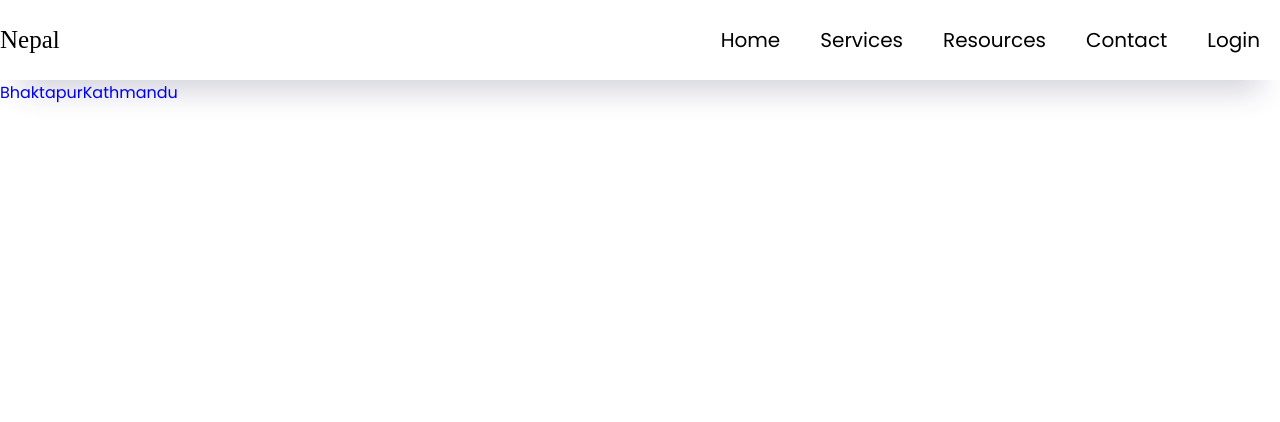
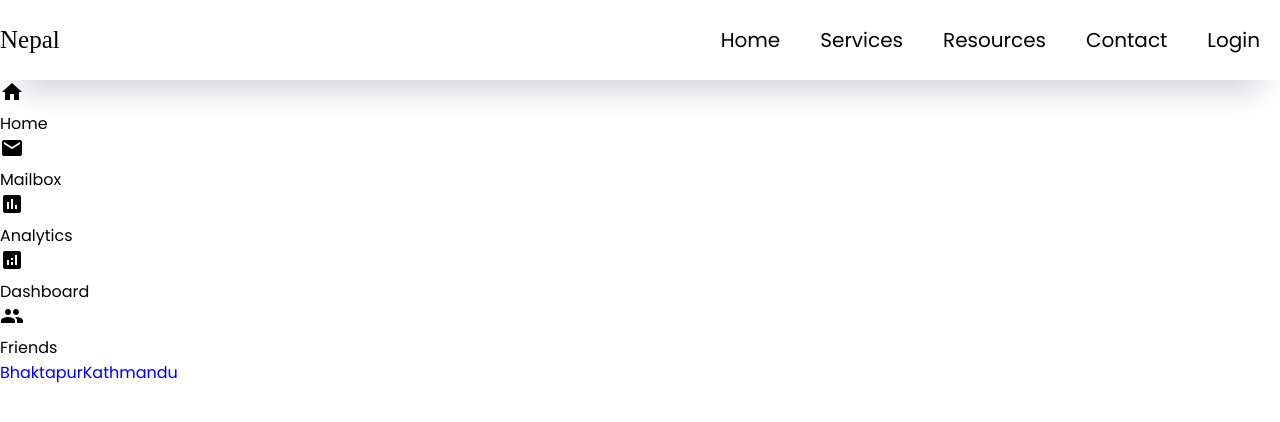
Before and after one commit to prabeshkhatakho/Nepalproj, a React (Create React App) app in the folder my-app/: page / in a window 1280 px wide. Shown: the top 422 px of the page. Built offline with nearby package versions, Linux system fonts and the light colour scheme.

Commit message:
sidebar commit

```diff
--- a/my-app/package.json
+++ b/my-app/package.json
@@ -3,6 +3,9 @@
   "version": "0.1.0",
   "private": true,
   "dependencies": {
+    "@emotion/react": "^11.11.0",
+    "@emotion/styled": "^11.11.0",
+    "@mui/material": "^5.13.2",
     "@testing-library/jest-dom": "^5.16.5",
     "@testing-library/react": "^13.4.0",
     "@testing-library/user-event": "^13.5.0",
--- a/my-app/src/App.js
+++ b/my-app/src/App.js
@@ -6,6 +6,7 @@ import Navbar from './components/Navbar.js'
 import Kathmandu from './components/Kathmandu'
 import Bhaktapur from './components/Bhaktapur'
 import Home from './components/home'
+import Sidebar from './components/Sidebar'
 
 
 
@@ -17,6 +18,7 @@ function App() {
 
       <Router>
         <Navbar />
+        <Sidebar />
           <Routes>
             <Route path={"/"} element={<Home />}></Route>
 
--- /dev/null
+++ b/my-app/src/components/SidebarData.js
@@ -0,0 +1,35 @@
+import React from 'react'
+import HomeIcon from '@mui/icons-material/Home';
+import EmailIcon from '@mui/icons-material/Email';
+import AssessmentIcon from '@mui/icons-material/Assessment';
+import AnalyticsIcon from '@mui/icons-material/Analytics';
+import GroupIcon from '@mui/icons-material/Group';
+
+export const SidebarData = [
+    {
+        title:"Home",
+        icon: <HomeIcon />,
+        link:"/home",
+    },
+    {
+        title:"Mailbox",
+        icon: <EmailIcon />,
+        link:"/mailbox",
+    },
+    {
+        title:"Analytics",
+        icon: <AssessmentIcon />,
+        link:"/analytics",
+    },
+    {
+        title:"Dashboard",
+        icon: <AnalyticsIcon />,
+        link:"/dashboard",
+    },
+    {
+        title:"Friends",
+        icon: <GroupIcon />,
+        link:"/friends",
+    },
+
+];
--- a/my-app/src/components/sidebar.js
+++ b/my-app/src/components/sidebar.js
@@ -1,11 +1,27 @@
 import React from 'react'
+import { SidebarData } from "./SidebarData";
 
-const sidebar = () => {
+
+function Sidebar() {
   return (
-    <div className='sidebar'>
+    <div className='Sidebar'>
+    <ul>
+        {SidebarData.map((val,key) => {
+            return (
+                <li key = {key} onClick={()=> {window.location.pathname = val.link}}>
+                    {""}
+                    <div>{val.icon}</div>{""}
+                    <div>
+                        {val.title}
+                    </div>
+
+                </li>
+            )
+    })}
+    </ul>
 
     </div>
   )
 }
 
-export default sidebar
+export default Sidebar;
```
Also changed, not shown: 1 other file (tests, documents, lock files or other folders).
